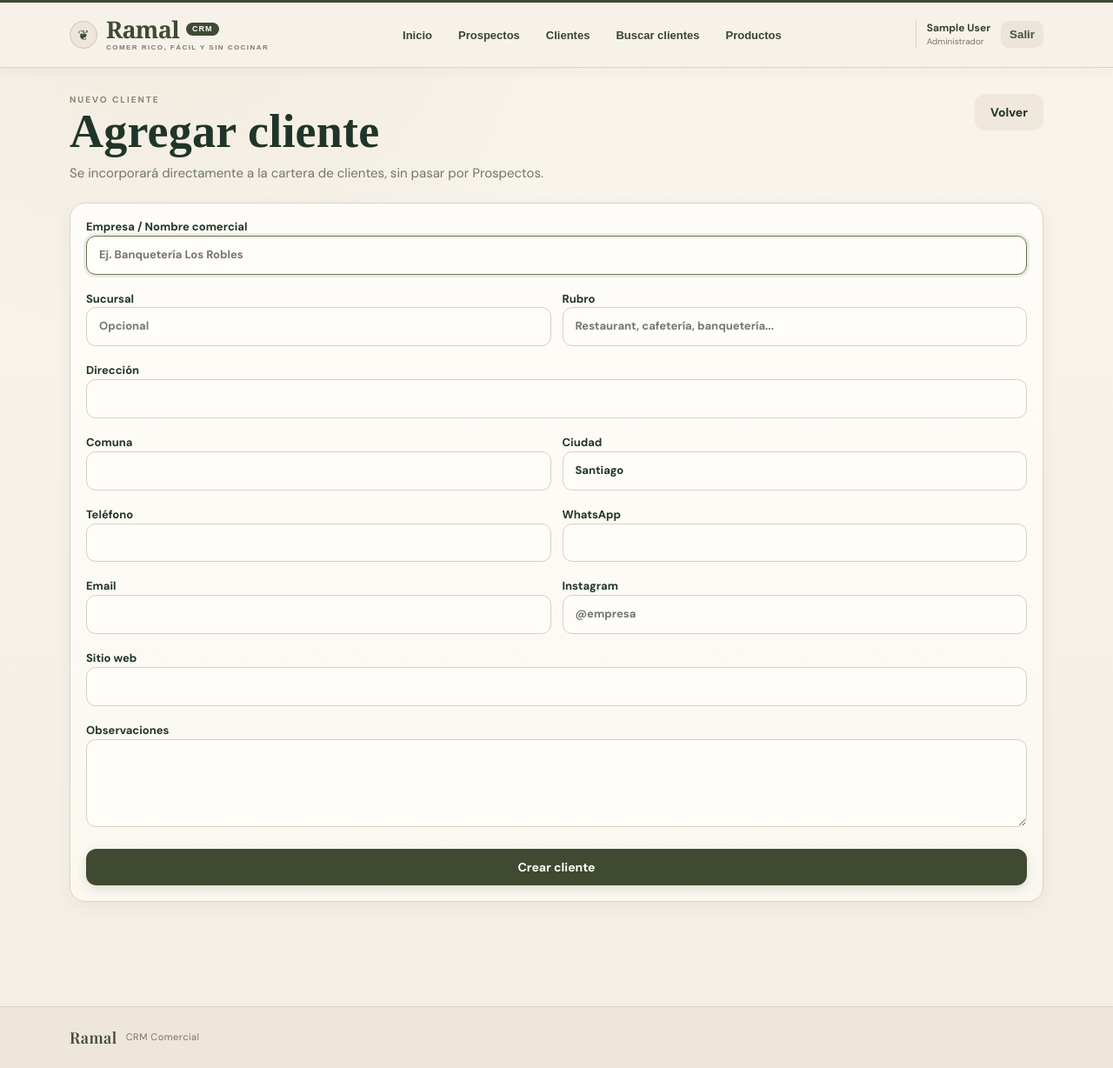
After one commit to jpcontreras-rgb/Ramal-CMR, a FastAPI app: page /clients/new in a window 1280 px wide. The commit adds this page. Shown: the whole page at 87% size. Run offline with FastAPI, Linux system fonts and the light colour scheme; the visitor is signed in with stand-in values (Sample User, id 1); tables that the repository leaves empty hold one stand-in row (values such as "Sample post").

Commit message:
Agregar alta directa de clientes

```diff
--- /dev/null
+++ b/app/templates/client_new.html
@@ -0,0 +1,159 @@
+{% extends "base.html" %}
+
+{% block content %}
+
+<div class="products-header">
+
+    <div>
+        <div class="dashboard-eyebrow">
+            NUEVO CLIENTE
+        </div>
+
+        <h1>Agregar cliente</h1>
+
+        <div class="muted">
+            Se incorporará directamente a la cartera de clientes,
+            sin pasar por Prospectos.
+        </div>
+    </div>
+
+    <a class="btn" href="/clients">
+        Volver
+    </a>
+
+</div>
+
+
+<form
+    method="post"
+    action="/clients/new"
+    class="card product-form"
+>
+
+    <label class="product-form-wide">
+        Empresa / Nombre comercial
+
+        <input
+            name="company_name"
+            required
+            autofocus
+            placeholder="Ej. Banquetería Los Robles"
+        >
+    </label>
+
+
+    <label>
+        Sucursal
+
+        <input
+            name="branch"
+            placeholder="Opcional"
+        >
+    </label>
+
+
+    <label>
+        Rubro
+
+        <input
+            name="industry"
+            placeholder="Restaurant, cafetería, banquetería..."
+        >
+    </label>
+
+
+    <label class="product-form-wide">
+        Dirección
+
+        <input
+            name="address"
+        >
+    </label>
+
+
+    <label>
+        Comuna
+
+        <input
+            name="commune"
+        >
+    </label>
+
+
+    <label>
+        Ciudad
+
+        <input
+            name="city"
+            value="Santiago"
+        >
+    </label>
+
+
+    <label>
+        Teléfono
+
+        <input
+            name="phone"
+        >
+    </label>
+
+
+    <label>
+        WhatsApp
+
+        <input
+            name="whatsapp"
+        >
+    </label>
+
+
+    <label>
+        Email
+
+        <input
+            type="email"
+            name="email"
+        >
+    </label>
+
+
+    <label>
+        Instagram
+
+        <input
+            name="instagram"
+            placeholder="@empresa"
+        >
+    </label>
+
+
+    <label class="product-form-wide">
+        Sitio web
+
+        <input
+            name="website"
+        >
+    </label>
+
+
+    <label class="product-form-wide">
+        Observaciones
+
+        <textarea
+            name="notes"
+            rows="4"
+        ></textarea>
+    </label>
+
+
+    <button
+        type="submit"
+        class="btn btn-primary product-form-wide"
+    >
+        Crear cliente
+    </button>
+
+</form>
+
+{% endblock %}
```
Also changed, not shown: app/routers/web.py (+74 -0 lines), app/templates/clients.html (+7 -0 lines).
